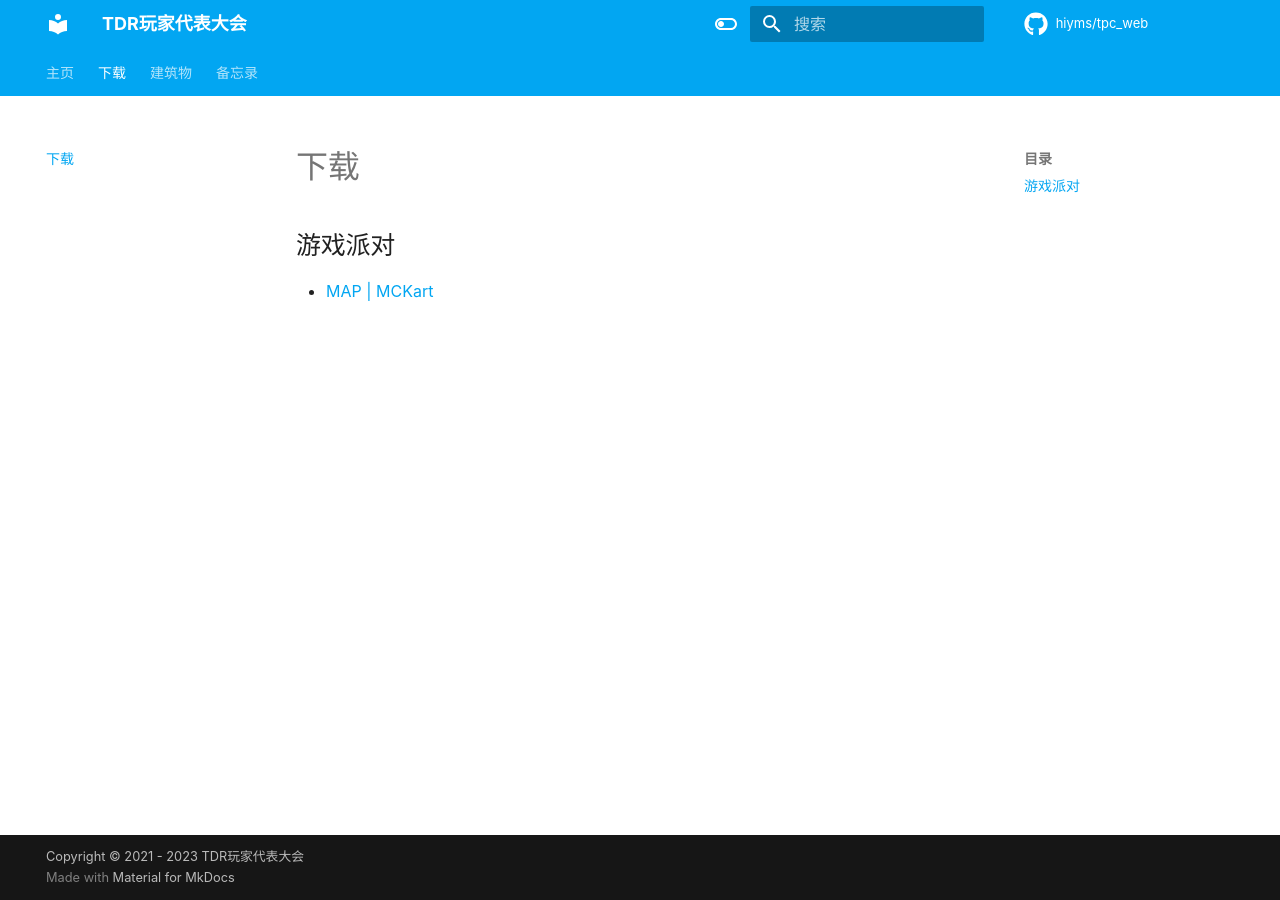
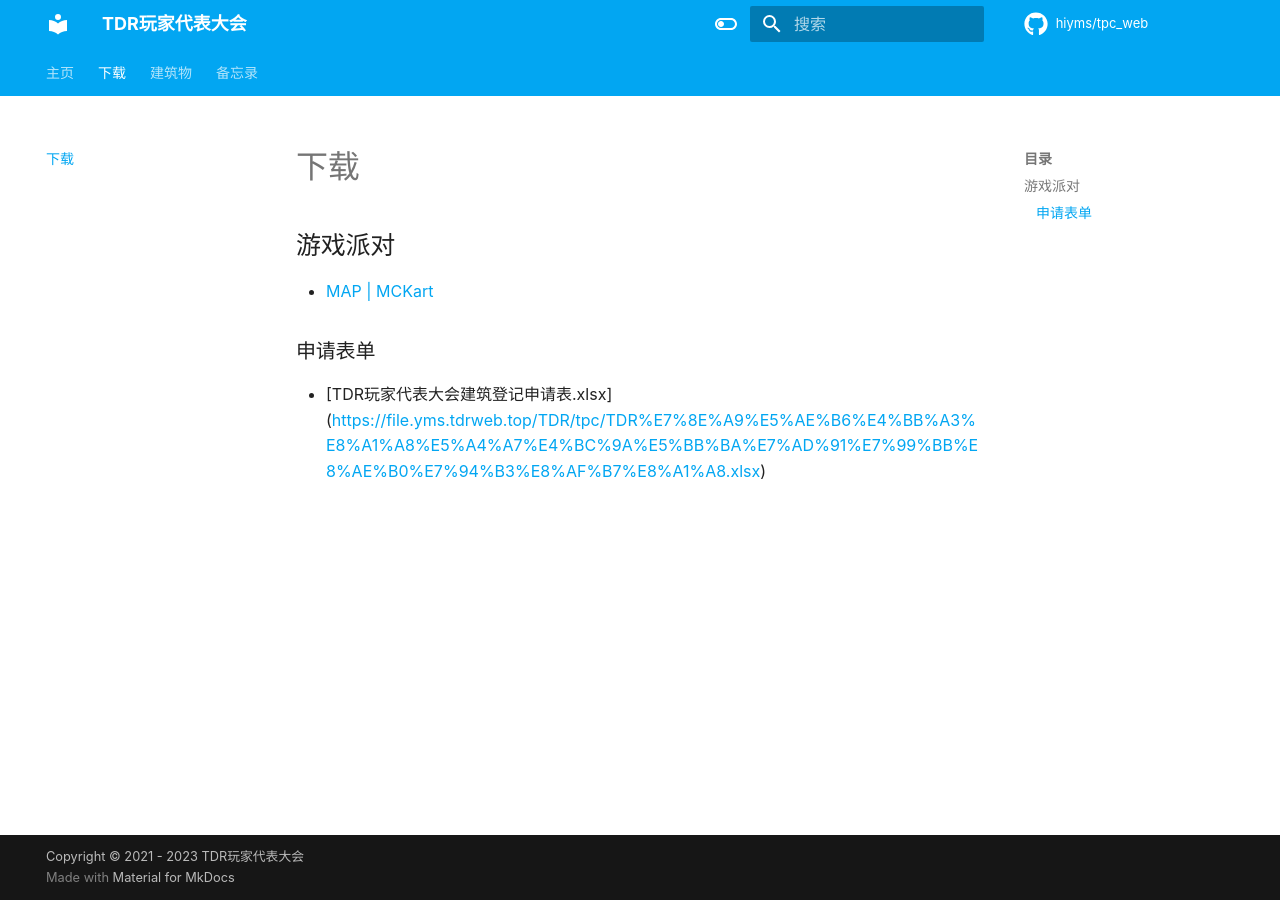
Before and after one commit to hiyms/tpc_web, an MkDocs documentation site: the page built from docs/dl.md, in a window 1280 px wide. Built offline with MkDocs 1.6.1 and Material for MkDocs 9.7.7, drawn with Linux system fonts in a browser that asks for light colours; some web fonts are replaced; comment, search, counter and statistics services are not loaded.

Commit message:
modified:   docs/dl.md

```diff
--- a/docs/dl.md
+++ b/docs/dl.md
@@ -1,3 +1,5 @@
 # 下载
 ## 游戏派对
 - [MAP | MCKart](https://file.yms.tdrweb.top/TDR/tpc/games_map_mckart.zip)
+### 申请表单
+- [TDR玩家代表大会建筑登记申请表.xlsx] (https://file.yms.tdrweb.top/TDR/tpc/TDR%E7%8E%A9%E5%AE%B6%E4%BB%A3%E8%A1%A8%E5%A4%A7%E4%BC%9A%E5%BB%BA%E7%AD%91%E7%99%BB%E8%AE%B0%E7%94%B3%E8%AF%B7%E8%A1%A8.xlsx)
```
